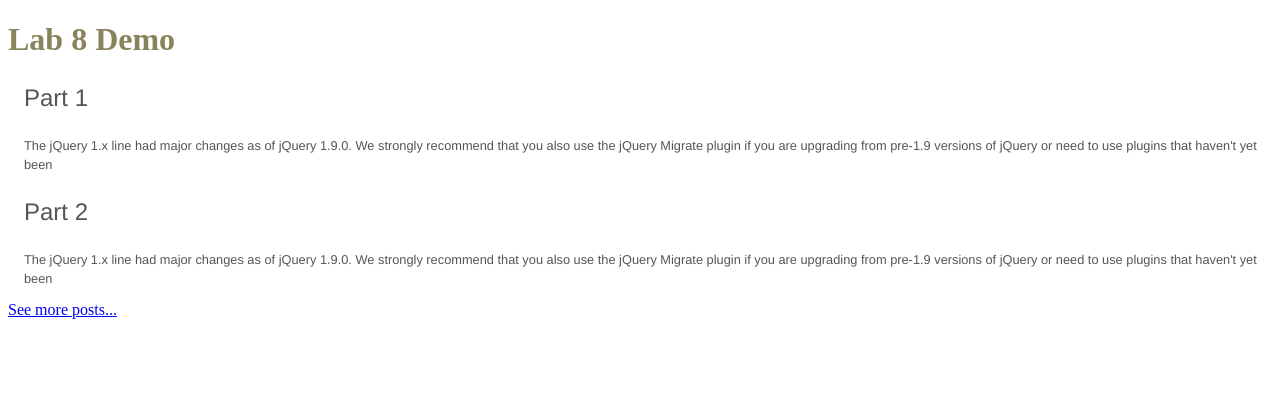
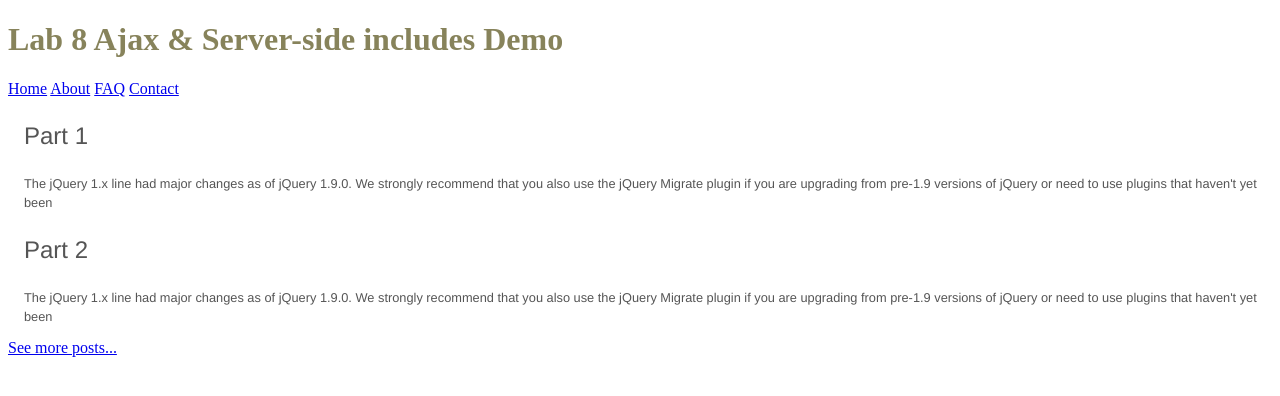
Before and after one commit to tbennett/lab8, a PHP site: page / in a window 1280 px wide. Shown: the top 396 px of the page. Run offline with PHP 8.4, Linux system fonts and the light colour scheme.

Commit message:
Added PHP include for header

```diff
--- /dev/null
+++ b/includes/header.inc.php
@@ -0,0 +1,9 @@
+<header class="page-header">
+    <h1 class="pg-title">Lab 8 Ajax &amp; Server-side includes Demo</h1>
+    <nav class="pg-nav">
+        <a class="nav-lk" href="#" title="home">Home</a>
+        <a class="nav-lk" href="#" title="about">About</a>
+        <a class="nav-lk" href="#" title="FAQ">FAQ</a>
+        <a class="nav-lk" href="#" title="contact">Contact</a>
+    </nav>
+</header>
--- a/index.html
+++ b/index.php
@@ -7,7 +7,8 @@
     <link rel="stylesheet" href="styles/css/main.css" />
   </head>
   <body>
-      <h1>Lab 8 Demo</h1>
+
+      <?php include('includes/header.inc.php'); ?>
 
       <section class="main">
         <article class=" post part1">
--- a/js/main.js
+++ b/js/main.js
@@ -5,8 +5,8 @@ $(document).ready(function(){
     //$('.dynamic').load('content/content.html');
 
     // add eventhandler to more link
-    $('.more').click(function(x){
-      x.preventDefault();
+    $('.more').click(function(e){
+      e.preventDefault();
       $('.dynamic').load('content/content.html');
       $(this).remove();
     });
```
